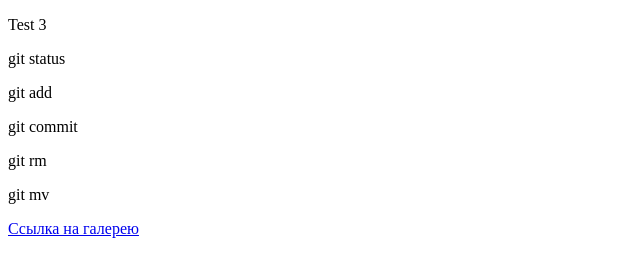
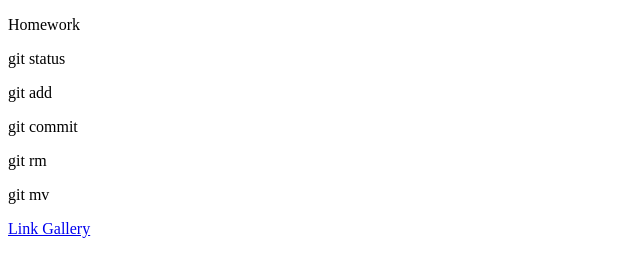
Before and after one commit to cloudrons/reposone, a plain HTML site: page index.html in a window 1280 px wide. Shown: the whole page, without its empty margins (0-640 px from the left). Drawn offline with Linux system fonts and the light colour scheme.

Commit message:
five commit

```diff
--- a/index.html
+++ b/index.html
@@ -7,12 +7,12 @@
     <title>Git Com</title>
 </head>
 <body>
-    <p>Test 3</p>
+    <p>Homework</p>
     <p>git status</p>
     <p>git add</p>
     <p>git commit</p>
     <p>git rm</p>
     <p>git mv</p>
-    <a href="./gallery.html">Ссылка на галерею</a>
+    <a href="./gallery.html">Link Gallery</a>
 </body>
 </html>
```
